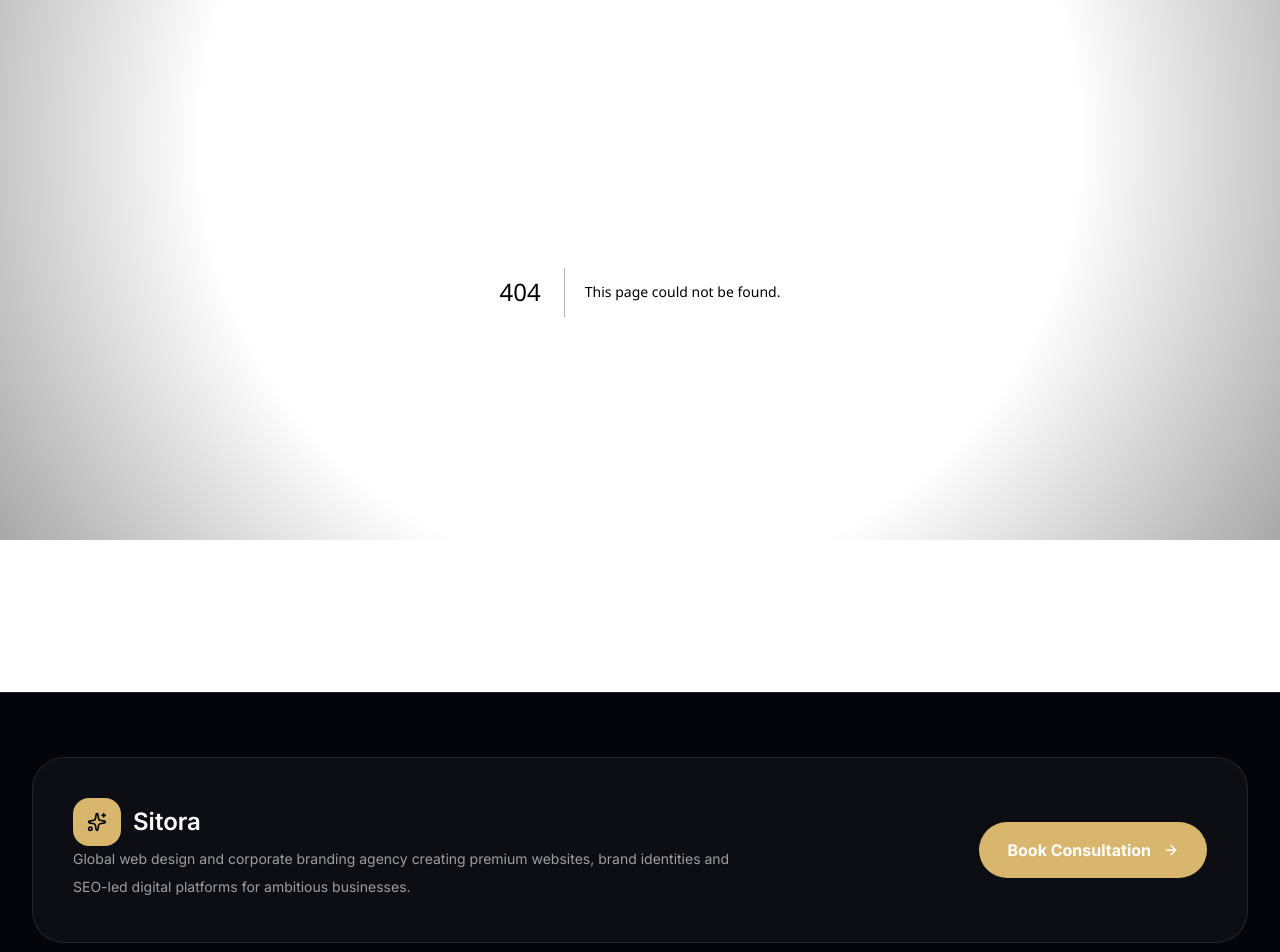
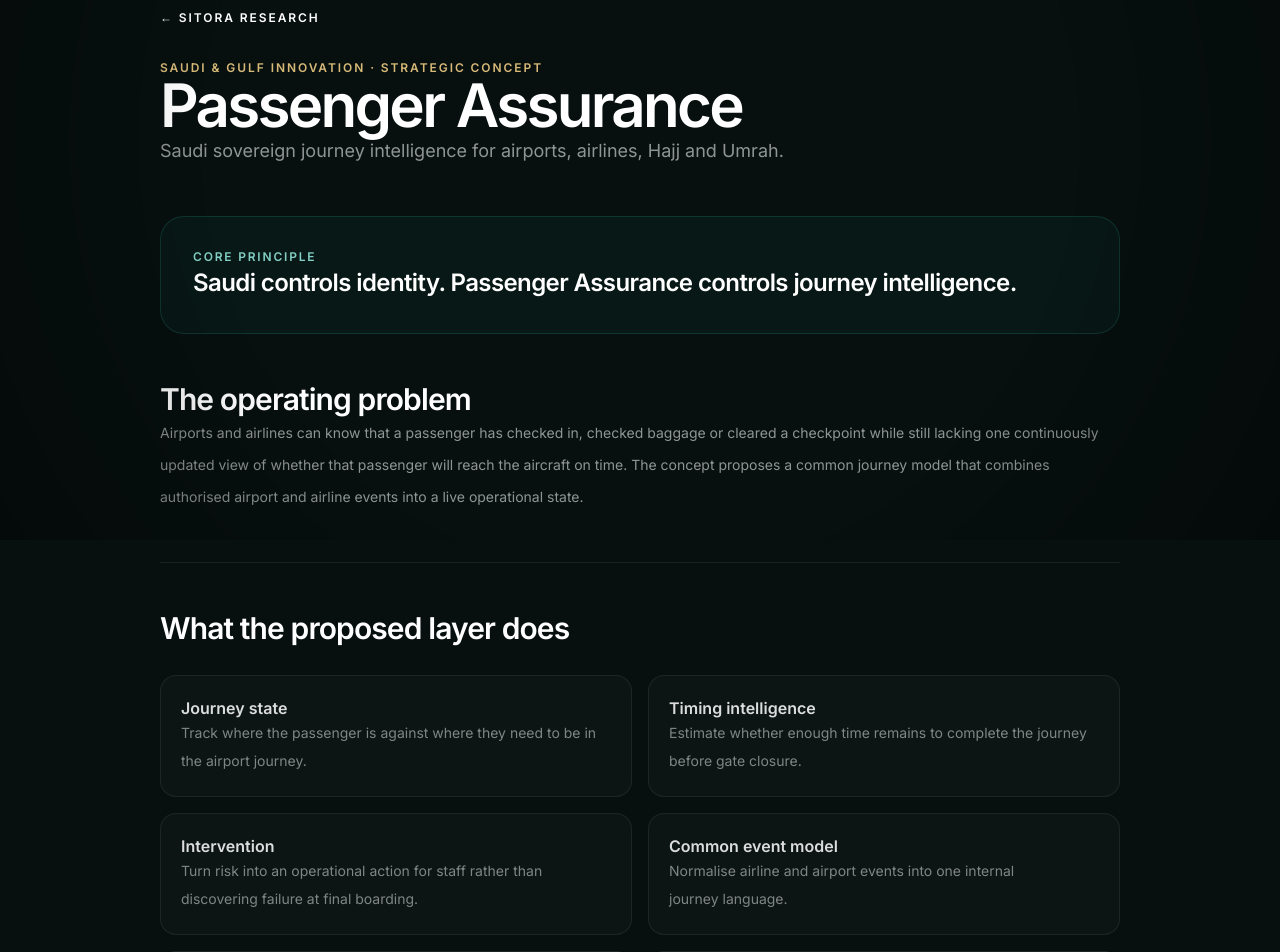
Before and after one commit to Nylon1/SitoraBrandingagency, a Next.js app: page /research/passenger-assurance-saudi in a window 1280 px wide. Before the commit this address had no page. Shown: the part 260-1212 px from the top of the page. Built offline with nearby package versions, Linux system fonts and the light colour scheme; a web font is replaced by a local one.

Commit message:
Publish Passenger Assurance research page

```diff
--- /dev/null
+++ b/app/research/passenger-assurance-saudi/page.tsx
@@ -0,0 +1,61 @@
+import type { Metadata } from "next";
+import Link from "next/link";
+
+export const metadata: Metadata = {
+  title: "Passenger Assurance | Saudi Journey Intelligence",
+  description: "A strategic concept for Saudi sovereign journey intelligence across airports, airlines, Hajj and Umrah operations.",
+  alternates: { canonical: "/research/passenger-assurance-saudi" },
+  robots: { index: true, follow: true },
+};
+
+export default function Page() {
+  return (
+    <main className="min-h-screen bg-[#07100f] text-white">
+      <div className="mx-auto max-w-5xl px-5 py-20 md:px-8 md:py-28">
+        <Link href="/research" className="text-xs font-semibold uppercase tracking-[0.16em] text-[#7acdc3]">← Sitora Research</Link>
+        <div className="mt-8 text-xs font-semibold uppercase tracking-[0.16em] text-[#d7b978]">Saudi & Gulf innovation · Strategic concept</div>
+        <h1 className="mt-4 text-4xl font-semibold tracking-[-0.045em] md:text-6xl">Passenger Assurance</h1>
+        <p className="mt-5 max-w-4xl text-lg leading-8 text-white/55">Saudi sovereign journey intelligence for airports, airlines, Hajj and Umrah.</p>
+
+        <section className="mt-12 rounded-3xl border border-[#2aa89a]/20 bg-[#2aa89a]/[0.05] p-6 md:p-8">
+          <div className="text-xs font-semibold uppercase tracking-[0.15em] text-[#82d0c6]">Core principle</div>
+          <p className="mt-3 text-2xl font-semibold leading-9 tracking-[-0.025em]">Saudi controls identity. Passenger Assurance controls journey intelligence.</p>
+        </section>
+
+        <section className="py-12 text-sm leading-8 text-white/55">
+          <h2 className="mb-5 text-3xl font-semibold tracking-[-0.03em] text-white">The operating problem</h2>
+          <p>Airports and airlines can know that a passenger has checked in, checked baggage or cleared a checkpoint while still lacking one continuously updated view of whether that passenger will reach the aircraft on time. The concept proposes a common journey model that combines authorised airport and airline events into a live operational state.</p>
+        </section>
+
+        <section className="border-t border-white/[0.07] py-12">
+          <h2 className="text-3xl font-semibold tracking-[-0.03em]">What the proposed layer does</h2>
+          <div className="mt-7 grid gap-4 md:grid-cols-2">
+            {[
+              ["Journey state", "Track where the passenger is against where they need to be in the airport journey."],
+              ["Timing intelligence", "Estimate whether enough time remains to complete the journey before gate closure."],
+              ["Intervention", "Turn risk into an operational action for staff rather than discovering failure at final boarding."],
+              ["Common event model", "Normalise airline and airport events into one internal journey language."],
+              ["Sovereign identity separation", "Use authorised journey events without requiring the journey layer to own biometric templates."],
+              ["Multichannel communication", "Drive consistent passenger and staff instructions across approved channels."],
+            ].map(([title, body]) => (
+              <div key={title} className="rounded-2xl border border-white/[0.07] bg-white/[0.025] p-5">
+                <h3 className="font-semibold text-white/85">{title}</h3>
+                <p className="mt-2 text-sm leading-7 text-white/48">{body}</p>
+              </div>
+            ))}
+          </div>
+        </section>
+
+        <section className="border-t border-white/[0.07] py-12 text-sm leading-8 text-white/55">
+          <h2 className="mb-5 text-3xl font-semibold tracking-[-0.03em] text-white">Why Jeddah, Hajj and Umrah are a distinctive use case</h2>
+          <p>High passenger volumes, multilingual journeys, group travel, elderly travellers, reduced-mobility needs and unfamiliar airport environments make early intervention particularly valuable. The concept is designed to support those operating conditions while keeping identity control with Saudi-approved infrastructure.</p>
+        </section>
+
+        <section className="rounded-3xl border border-white/[0.08] bg-white/[0.025] p-6 md:p-8">
+          <div className="text-xs font-semibold uppercase tracking-[0.15em] text-[#d9bc7d]">Status and limitation</div>
+          <p className="mt-3 text-sm leading-7 text-white/50">Passenger Assurance is a strategic system concept using illustrative and simulated examples. It is not presented as an existing live airport deployment or as a biometric identity provider.</p>
+        </section>
+      </div>
+    </main>
+  );
+}
```
